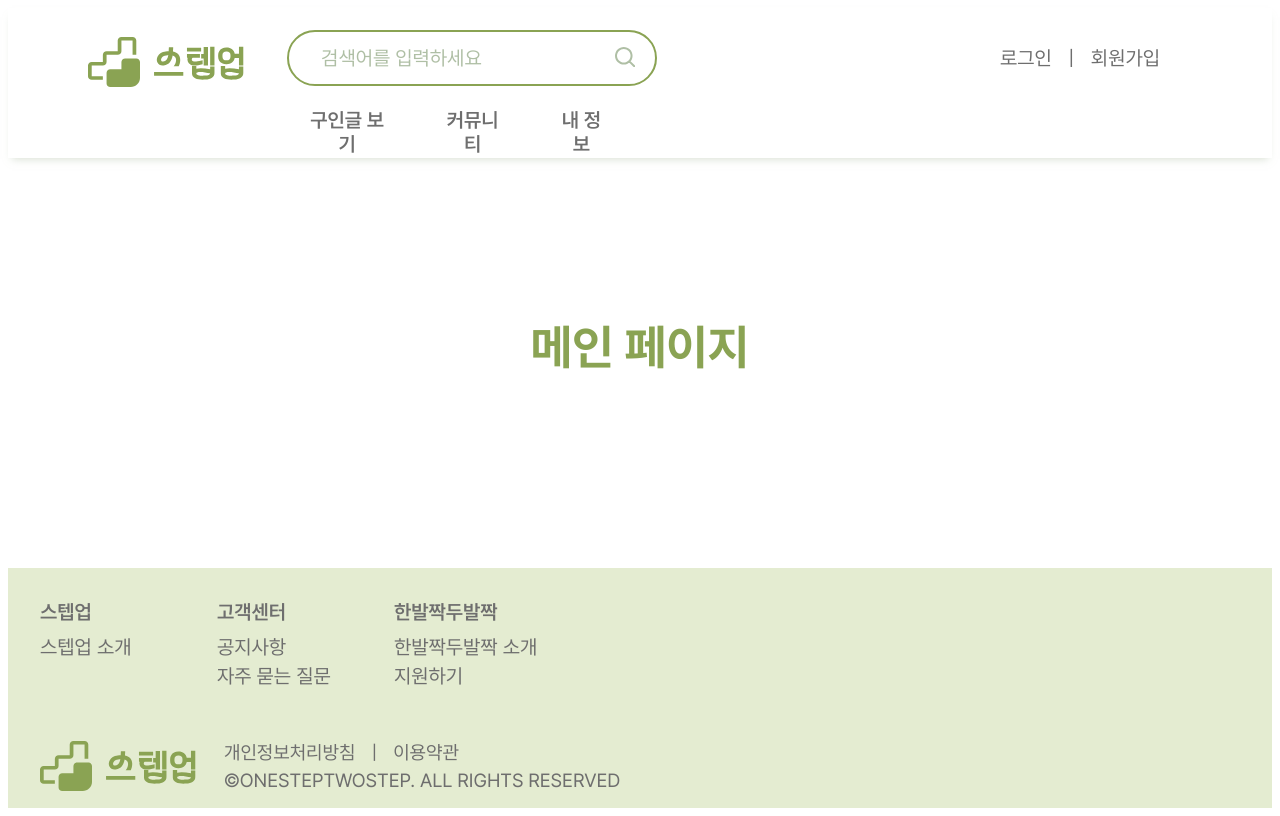
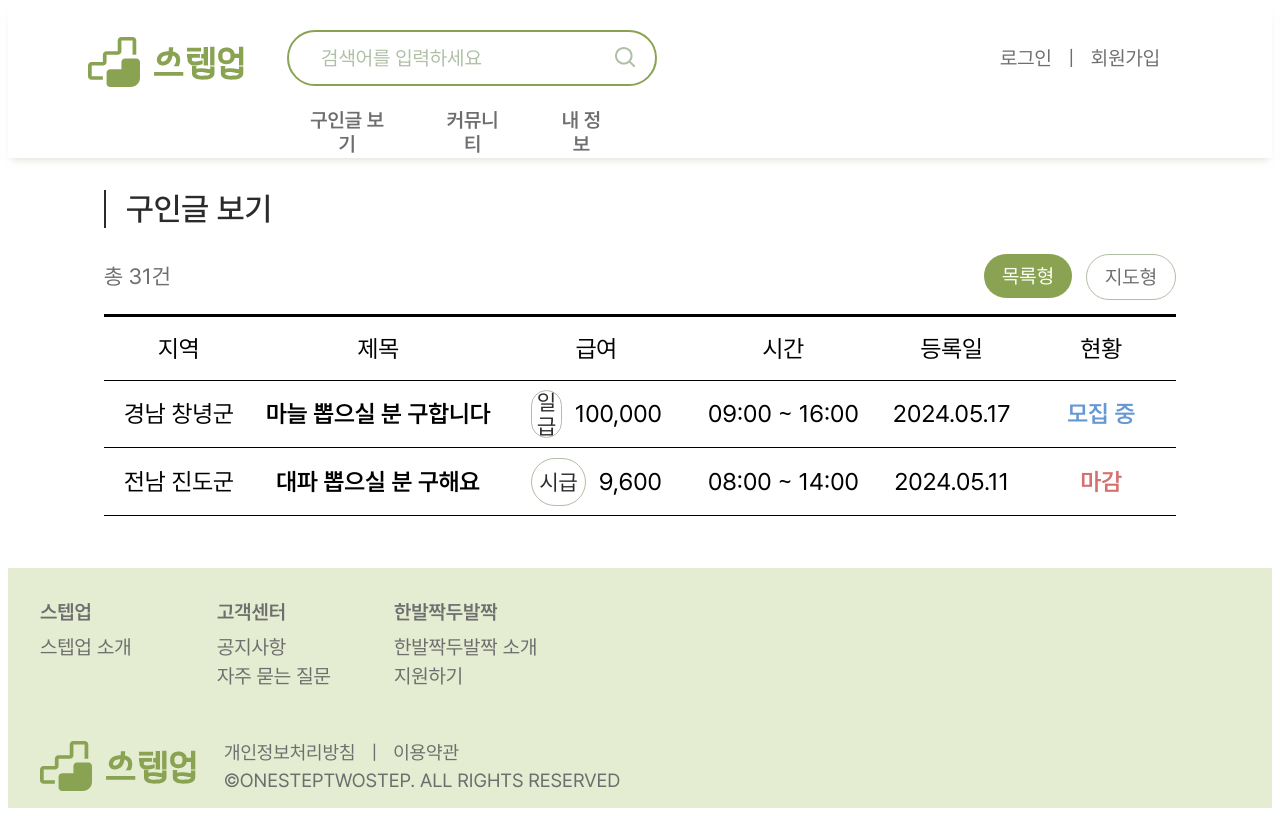
Before and after one commit to ICT-project-stepup/stepup-web, a React (Create React App) app: page / in a window 1280 px wide. Shown: the top 816 px of the page. Built offline with nearby package versions, Linux system fonts and the light colour scheme.

Commit message:
Feat: 메인페이지 기본 틀 구현

```diff
--- a/package.json
+++ b/package.json
@@ -8,6 +8,8 @@
     "@testing-library/user-event": "^13.5.0",
     "react": "^18.3.1",
     "react-dom": "^18.3.1",
+    "react-kakao-maps-sdk": "^1.1.27",
+    "react-paginate": "^8.2.0",
     "react-router-dom": "^6.23.1",
     "react-scripts": "5.0.1",
     "styled-components": "^6.1.11",
--- a/public/index.html
+++ b/public/index.html
@@ -29,15 +29,9 @@
   <body>
     <noscript>You need to enable JavaScript to run this app.</noscript>
     <div id="root"></div>
-    <!--
-      This HTML file is a template.
-      If you open it directly in the browser, you will see an empty page.
-
-      You can add webfonts, meta tags, or analytics to this file.
-      The build step will place the bundled scripts into the <body> tag.
-
-      To begin the development, run `npm start` or `yarn start`.
-      To create a production bundle, use `npm run build` or `yarn build`.
-    -->
+    <script>
+      type="text/javascript"
+      src="//dapi.kakao.com/v2/maps/sdk.js?appkey=d0814328ad7d3ca699493ca3ac1ccc28"
+    </script>
   </body>
 </html>
--- /dev/null
+++ b/src/pages/main/JobAdList.js
@@ -0,0 +1,84 @@
+import { styled } from "styled-components";
+
+
+export default function JobAdList({ postInfo }) {
+    return(
+        <PostListWrapper postState={postInfo.postState}>
+            <span className="area">{postInfo.area}</span>
+            <span className="title">{postInfo.postTitle}</span>
+            <div className="salary">
+                <div className="salaryWrapper">
+                    <div className="salaryType">
+                        <span>{postInfo.salaryType}</span>
+                    </div>
+                    <span>{postInfo.salary}</span>
+                </div>
+            </div>
+            <span className="time">{postInfo.workTime}</span>
+            <span className="date">{postInfo.postDate}</span>
+            <span className="state">{postInfo.postState}</span>
+        </PostListWrapper>
+    );
+};
+
+const PostListWrapper = styled.div`
+    width: 100%;
+    height: 4.2rem;
+    border-bottom: solid 0.1rem black;
+    display: flex;
+    align-items: center;
+    justify-content: space-between;
+    font-family: "Pretendard-Regular";
+    font-size: 1.5rem;
+
+    .area,
+    .date {
+        width: 12rem;
+        display: flex;
+        align-items: center;
+        justify-content: center;
+    }
+    .state {
+        width: 12rem;
+        display: flex;
+        align-items: center;
+        justify-content: center;
+        font-family: "Pretendard-SemiBold";
+        color: ${({ postState }) => postState === "모집 중" ? "#6698D2" : "#D66F6F"};
+    }
+    .salary,
+    .time {
+        width: 15rem;
+        display: flex;
+        align-items: center;
+        justify-content: center;
+    }
+    .title {
+        width: 20rem;
+        display: flex;
+        align-items: center;
+        justify-content: center;
+        font-family: "Pretendard-SemiBold";
+    }
+    .salaryWrapper {
+        width: 70%;
+        display: flex;
+        align-items: center;
+        justify-content: flex-start;
+    }
+    .salaryType {
+        width: 4.188rem;
+        height: 2.875rem;
+        background: #ffffff;
+        border-radius: 1.5625rem;
+        font-size: 1.375rem;
+        color: #2B2B2B;
+        line-height: 1.5rem;
+        display: flex;
+        align-items: center;
+        text-align: center;
+        justify-content: center;
+        border: 0.1rem solid #AFBFA5;
+        margin-right: 0.8rem;
+    }
+`;
--- a/src/pages/main/Main.js
+++ b/src/pages/main/Main.js
@@ -1,22 +1,180 @@
+import React, { useState } from 'react';
 import { styled } from "styled-components";
+import PageTitle from "../../components/PageTitle";
+import RoundGreenBtn from "../../components/buttons/RoundGreenBtn";
+import RoundWhiteBtn from "../../components/buttons/RoundWhiteBtn";
+import JobAdList from './JobAdList';
 
 /* 채민 */
 export default function Main() {
+    const [isListMode, setListMode] = useState(true);
+
+    const toggleListMode = () => {
+        setListMode(true);
+    };
+
+    const toggleMapMode = () => {
+        setListMode(false);
+    };
+
+    const postData = [
+        {
+            area: "경남 창녕군",
+            postTitle: "마늘 뽑으실 분 구합니다",
+            salaryType: "일급",
+            salary: "100,000",
+            workTime: "09:00 ~ 16:00",
+            postDate: "2024.05.17",
+            postState: "모집 중",
+        },
+        {
+            area: "전남 진도군",
+            postTitle: "대파 뽑으실 분 구해요",
+            salaryType: "시급",
+            salary: "9,600",
+            workTime: "08:00 ~ 14:00",
+            postDate: "2024.05.11",
+            postState: "마감",
+        },
+    ];
+
     return(
-        <Test>
-            <span>메인 페이지</span>
-        </Test>
+        <MainContainer>
+            <PageTitle text="구인글 보기" />
+            <CountModeWrapper>
+                <span>총 31건</span>
+                <ModeBtnWrapper>
+                    <div style={{display: "flex", justifyContent: "flex-start"}}>
+                        {isListMode ? (
+                            <RoundGreenBtn
+                                text="목록형"
+                                onClick={toggleListMode}
+                                style={{width: "5.5rem", height: "2.75rem", fontFamily: "Pretendard-regular"}}
+                            />
+                        ) : (
+                            <RoundWhiteBtn
+                                text="목록형"
+                                onClick={toggleListMode}
+                                style={{width: "5.5rem", height: "2.75rem", fontFamily: "Pretendard-regular"}}
+                            />
+                        )}
+                    </div>
+                    <div style={{display: "flex", justifyContent: "flex-end"}}>
+                        {isListMode ? (
+                            <RoundWhiteBtn
+                                text="지도형"
+                                onClick={toggleMapMode}
+                                style={{width: "5.5rem", height: "2.75rem", fontFamily: "Pretendard-Regular"}}
+                            />
+                        ) : (
+                            <RoundGreenBtn
+                                text="지도형"
+                                onClick={toggleMapMode}
+                                style={{width: "5.5rem", height: "2.75rem", fontFamily: "Pretendard-Regular"}}
+                            />
+                        )}
+                    </div>
+                </ModeBtnWrapper>
+            </CountModeWrapper>
+            {isListMode ? (
+                <JobAdListWrapper>
+                    <ListTitle>
+                        <span className="area">지역</span>
+                        <span className="title">제목</span>
+                        <span className="salary">급여</span>
+                        <span className="time">시간</span>
+                        <span className="date">등록일</span>
+                        <span className="state">현황</span>
+                    </ListTitle>
+                    {postData.map((postInfo) => (<JobAdList postInfo={postInfo} />))}
+                </JobAdListWrapper>
+            ) : (
+                <MapWrapper>
+                    <div style={{
+                        display: "flex",
+                        justifyContent: "center",
+                        marginTop: "5rem",
+                        fontSize: "2rem",
+                        fontFamily: "Pretendard-Medium"
+                    }}>
+                        지도 API 추가 예정
+                    </div>
+                </MapWrapper>
+            )}
+        </MainContainer>
     )
 }
 
-const Test = styled.div`
+const MainContainer = styled.div`
+    width: auto;
+    height: auto;
+    display: block;
+    align-items: flex-start;
+    padding: 2rem 6rem 0 6rem;
+`;
+
+const CountModeWrapper = styled.div`
+    width: 100%;
+    height: 2.75rem;
+    font-family: "Pretendard-Regular";
+    font-size: 1.375rem;
+    color: #6E6E6E;
+    display: flex;
+    align-items: center;
+    justify-content: space-between;
+    margin-top: 4rem;
+`;
+
+const ModeBtnWrapper = styled.div`
+    width: 12rem;
+    height: 100%;
+    display: flex;
+    justify-content: space-between;
+`;
+
+const JobAdListWrapper = styled.div`
+    width: 100%;
+    height: 3.938rem;
+    display: block;
+    border-top: solid 0.2rem black;
+    border-bottom: solid 0.1rem black;
+    margin-top: 1rem;
+`;
+
+const ListTitle = styled.div`
     width: 100%;
     height: 100%;
     display: flex;
-    justify-content: center;
-    margin-top: 10rem;
+    align-items: center;
+    justify-content: space-between;
+    font-family: "Pretendard-Regular";
+    font-size: 1.5rem;
 
-    font-family: "Pretendard-Bold";
-    font-size: 3rem;
-    color: #8AA353;
+    .area,
+    .date,
+    .state {
+        width: 12rem;
+        display: flex;
+        align-items: center;
+        justify-content: center;
+    }
+    .title {
+        width: 20rem;
+        display: flex;
+        align-items: center;
+        justify-content: center;
+    }
+    .salary,
+    .time {
+        width: 15rem;
+        display: flex;
+        align-items: center;
+        justify-content: center;
+    }
 `;
+
+const MapWrapper = styled.div`
+    width: 100%;
+    height: 45%;
+    borderRadius: 2rem;
+`;
```
Also changed, not shown: 1 other file (tests, documents, lock files or other folders).
